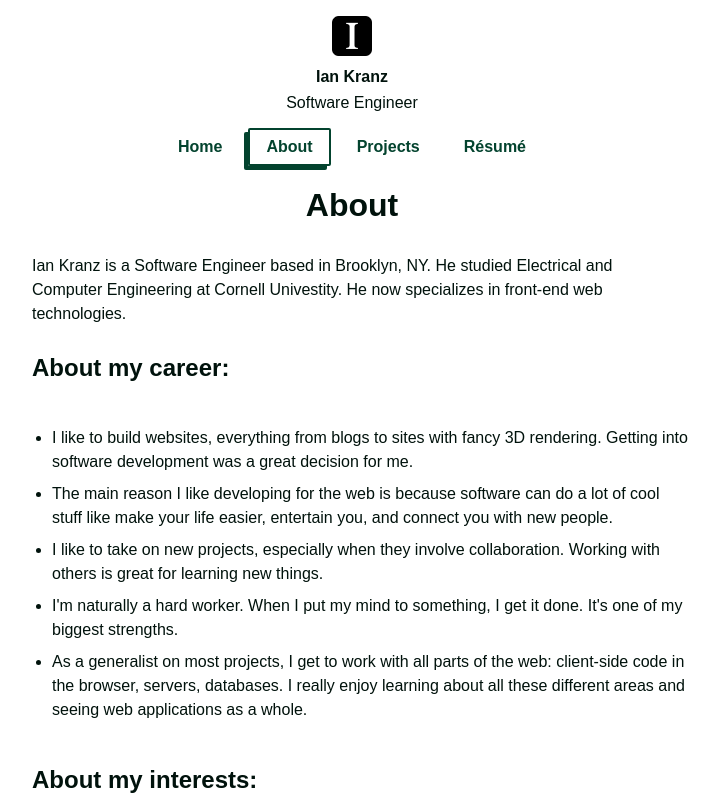
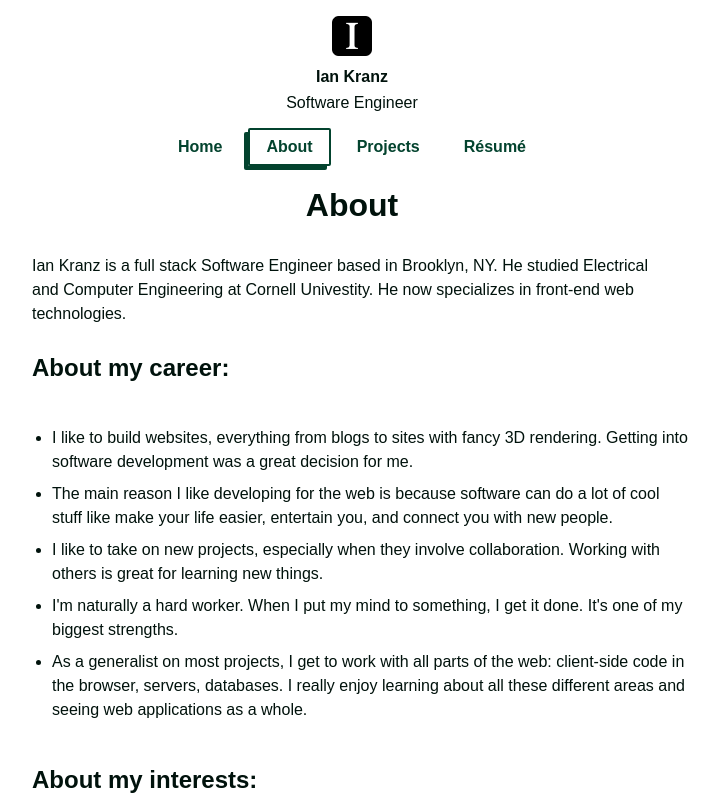
Before and after one commit to iankranz/ians-next-portfolio, a Next.js app: page /about in a window 1280 px wide. Shown: the top 800 px of the page, without its empty margins (288-1007 px from the left). Built offline with nearby package versions, Linux system fonts and the light colour scheme.

Commit message:
update metadata for unfurl

```diff
--- a/app/about/page.tsx
+++ b/app/about/page.tsx
@@ -9,9 +9,9 @@ export default function Home() {
       <main className={styles.about}>
         <h1>About</h1>
         <p>
-          Ian Kranz is a Software Engineer based in Brooklyn, NY. He studied
-          Electrical and Computer Engineering at Cornell Univestity. He now
-          specializes in front-end web technologies.
+          Ian Kranz is a full stack Software Engineer based in Brooklyn, NY. He
+          studied Electrical and Computer Engineering at Cornell Univestity. He
+          now specializes in front-end web technologies.
         </p>
 
         <h2>About my career:</h2>
--- a/app/layout.tsx
+++ b/app/layout.tsx
@@ -1,19 +1,19 @@
-import "./globals.css";
+import "./globals.css"
 
 export const metadata = {
   title: "Ian Kranz",
   description:
-    "A wonderful portfolio site created by Ian Kranz. Come learn about Ian and discover what he's been up to",
-};
+    "Ian Kranz is a full stack Software Engineer based in Brooklyn, NY. He studied Electrical and Computer Engineering at Cornell Univestity. He now specializes in front-end web technologies.",
+}
 
 export default function RootLayout({
   children,
 }: {
-  children: React.ReactNode;
+  children: React.ReactNode
 }) {
   return (
     <html lang="en">
       <body>{children}</body>
     </html>
-  );
+  )
 }
```
